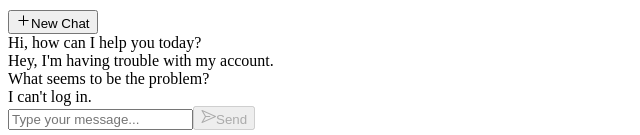
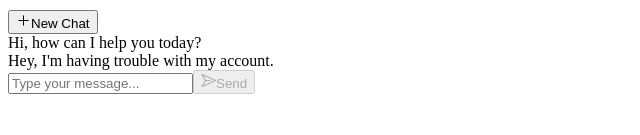
Before and after one commit to Ankit-11525/ChatGPT_clone, a Next.js app: page /chat in a window 1280 px wide. Shown: the part 896-1031 px from the top of the page, without its empty margins (0-640 px from the left). After the commit the page ends 998 px from the top, so only its background shows below. Built offline with nearby package versions, Linux system fonts and the light colour scheme.

Commit message:
prompt answer getting and show on ui

```diff
--- a/src/app/chat/component/ChatInput.tsx
+++ b/src/app/chat/component/ChatInput.tsx
@@ -82,15 +82,7 @@ export function ChatInput() {
     {
       role: "user",
       content: "Hey, I'm having trouble with my account.",
-    },
-    {
-      role: "agent",
-      content: "What seems to be the problem?",
-    },
-    {
-      role: "user",
-      content: "I can't log in.",
-    },
+    }
   ])
   const [input, setInput] = React.useState("")
   const inputLength = input.trim().length
@@ -99,8 +91,8 @@ export function ChatInput() {
   const handleQuestionUpload = async (event: React.FormEvent<HTMLFormElement>) => {
     event.preventDefault()
     if (inputLength === 0) return
-    setMessages([
-      ...messages,
+    setMessages(prevMessages => [
+      ...prevMessages,
       {
         role: "user",
         content: input,
@@ -110,6 +102,7 @@ export function ChatInput() {
     const formData = new FormData();
     formData.append('question', input);
     console.log('ankit : question is : ', input);
+
 
     try {
 
@@ -121,7 +114,14 @@ export function ChatInput() {
         },
       };
       const response = await axios.post('/api/addquestion', input, config);
-      console.log(response.data);
+         setMessages(prevMessages => [
+          ...prevMessages,
+          {
+            role: "agent",
+            content: response.data.mainResponse[0].answer_desc
+          },
+        ])
+
     } catch (error) {
       console.error(error);
     }
```
